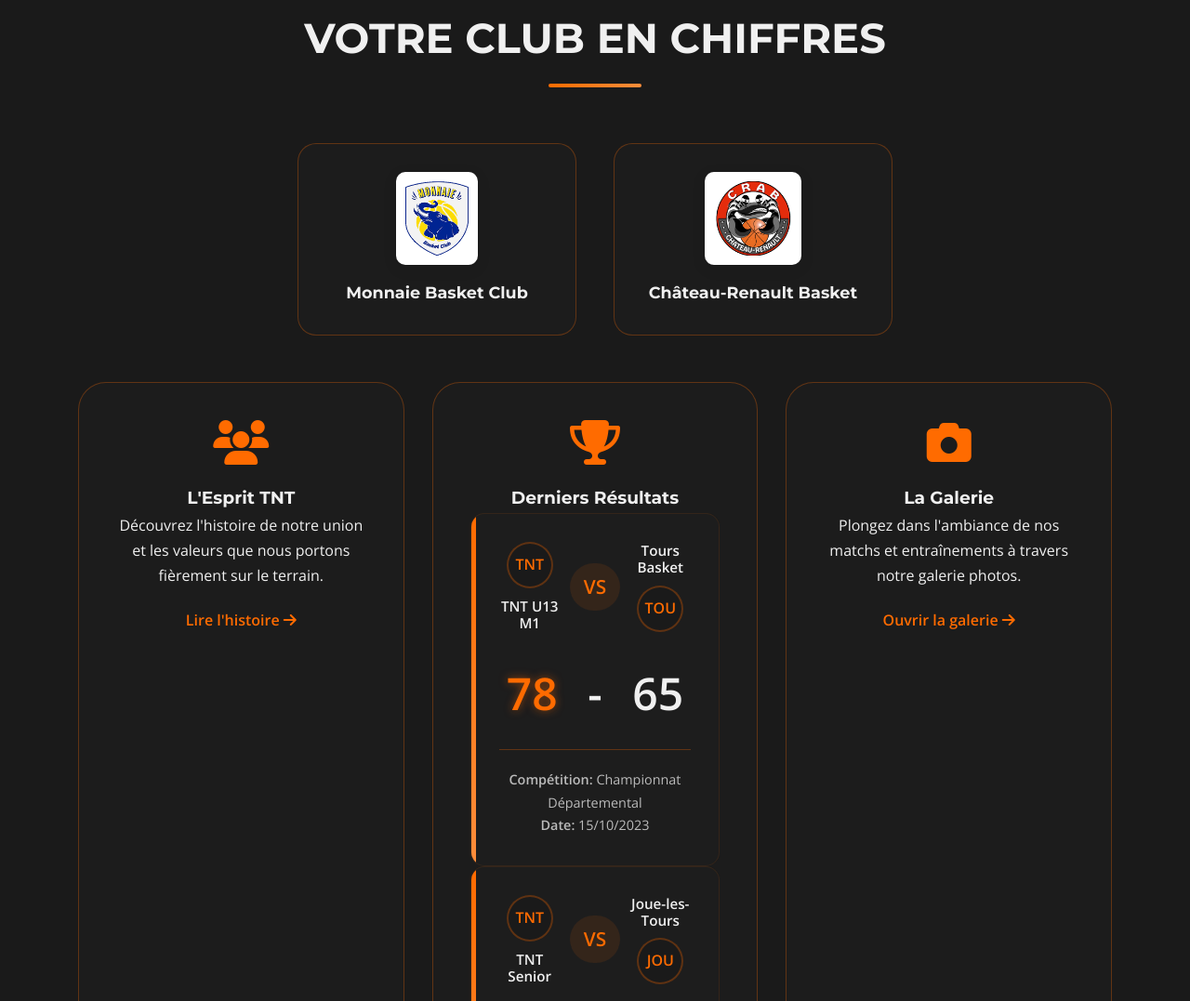
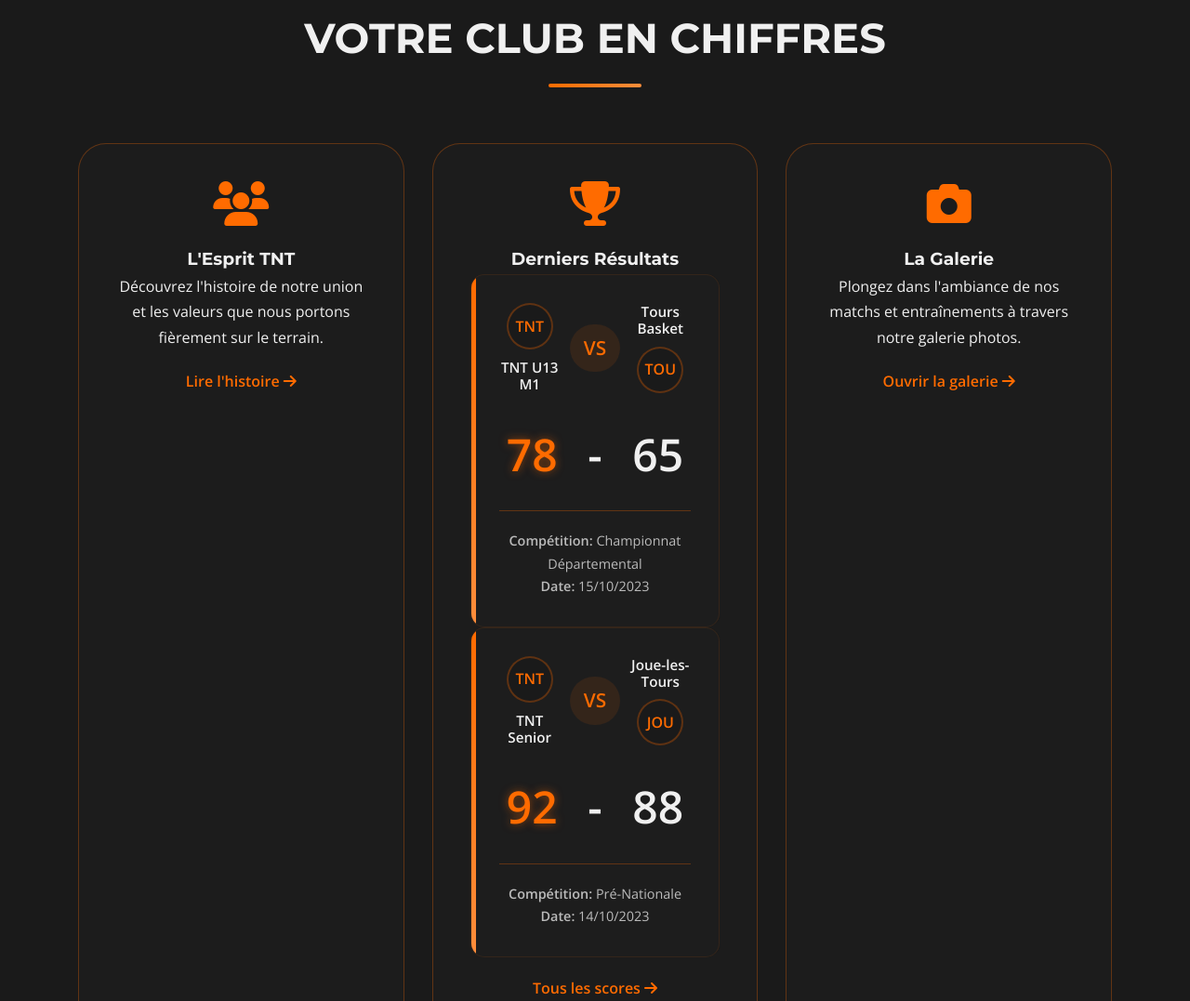
Before and after one commit to batoucode/tnt, a plain HTML site: page index.html in a window 1280 px wide. Shown: the part 1740-2817 px from the top of the page at 93% size. Drawn offline with nearby package versions, Linux system fonts and the light colour scheme.

Commit message:
style: remove club logos from homepage as requested

```diff
--- a/index.html
+++ b/index.html
@@ -123,18 +123,6 @@
                 <h2>VOTRE CLUB EN <span>CHIFFRES</span></h2>
             </div>
 
-            <div class="club-logos-container fade-in"
-                style="display: flex; justify-content: center; gap: 40px; margin: 50px 0; align-items: center;">
-                <div class="club-logo-card">
-                    <img src="img/logo monnaie basket club.gif" alt="Monnaie Basket Club">
-                    <h4>Monnaie Basket Club</h4>
-                </div>
-                <div class="club-logo-card">
-                    <img src="img/crab logo.png" alt="Château-Renault">
-                    <h4>Château-Renault Basket</h4>
-                </div>
-            </div>
-
             <div style="display: grid; grid-template-columns: repeat(auto-fit, minmax(300px, 1fr)); gap: 30px;">
                 <!-- Club Teaser -->
                 <div style="background: var(--card-bg); padding: 40px; border-radius: 30px; border: 1px solid var(--border-color); text-align: center;"
--- a/script.js
+++ b/script.js
@@ -604,7 +604,7 @@ function displayVersion() {
     const versionDisplay = document.getElementById('version-display');
     if (versionDisplay) {
         // Cette valeur sera mise à jour par l'agent avant chaque commit
-        const version = "v2026.01.18.20.37";
+        const version = "v2026.01.18.20.39";
         versionDisplay.textContent = `Version: ${version}`;
     }
 }
```
